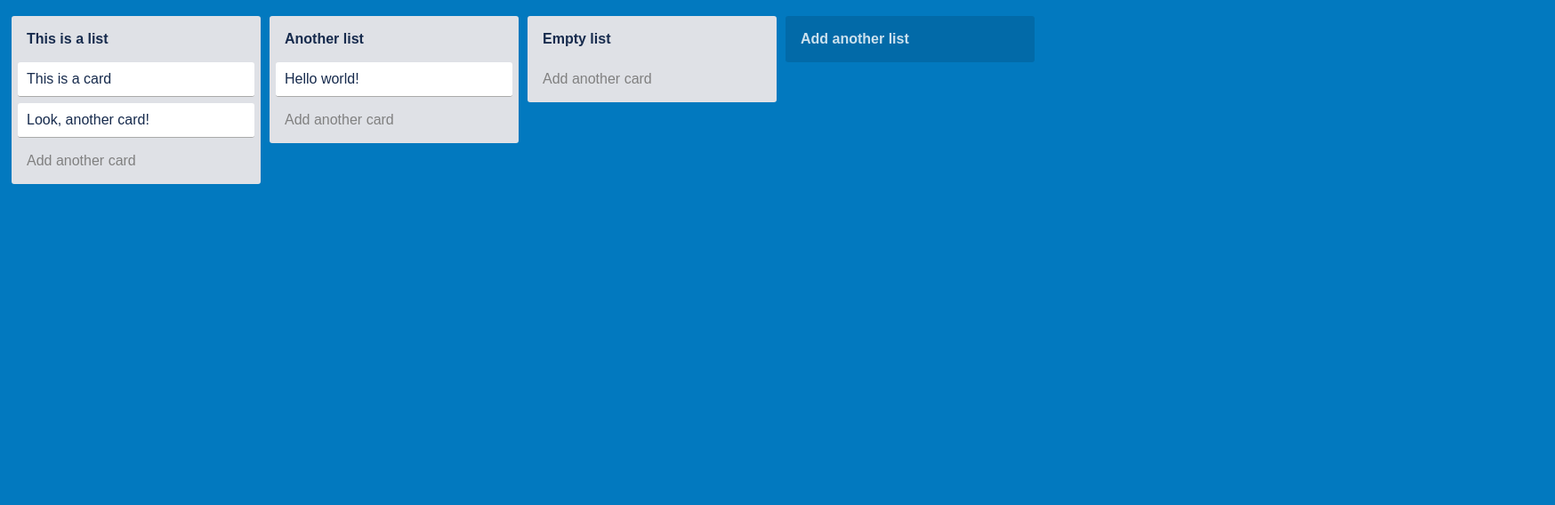
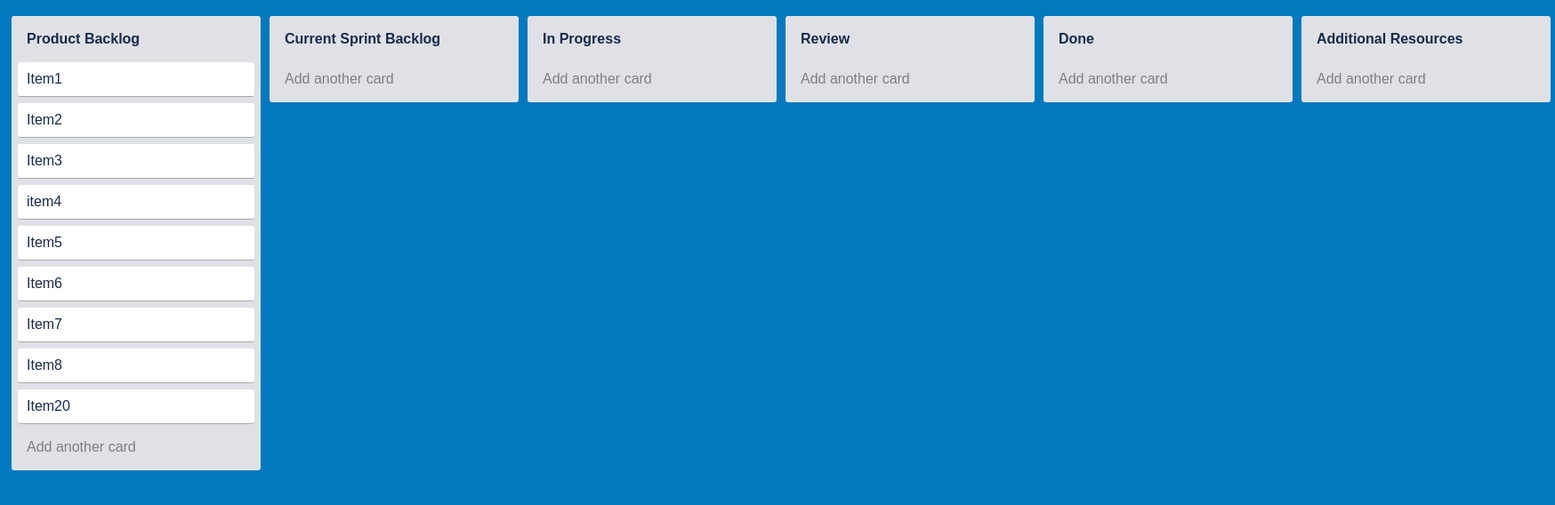
Before and after one commit to RGeorge482/csp-ps_ca3, a plain HTML site: page index.html in a window 1280 px wide. Shown: the whole page at 89% size, 1748 px wide, since content can reach past the window. Drawn offline with nearby package versions, Linux system fonts and the light colour scheme.

Commit message:
Main Structure Board

```diff
--- a/index.html
+++ b/index.html
@@ -8,33 +8,33 @@
 </head>
 <body>
 <!-- partial:index.partial.html -->
-<div id="main">
+  <div id="main">
+    <div class="list" draggable="false">
+      <div class="title removable editable" contenteditable="false" spellcheck="false">Product Backlog</div>
+      <div class="content">
+
+
+      <div class="card removable editable" contenteditable="false" spellcheck="false">Item1</div><div class="card removable editable" contenteditable="false" spellcheck="false">Item2</div><div class="card removable editable" contenteditable="false" spellcheck="false">Item3</div><div class="card removable editable" contenteditable="false" spellcheck="false">item4</div><div class="card removable editable" contenteditable="false" spellcheck="false">Item5</div><div class="card removable editable" contenteditable="false" spellcheck="false">Item6</div><div class="card removable editable" contenteditable="false" spellcheck="false">Item7</div><div class="card removable editable" contenteditable="false" spellcheck="false">Item8</div><div class="card removable editable" contenteditable="false" spellcheck="false">Item20</div></div>
+
+    <div class="add-card editable">Add another card</div></div>
+    <div class="list" draggable="false">
+      <div class="title removable editable" contenteditable="false" spellcheck="false">Current Sprint Backlog</div>
+      <div class="content">
+
+      </div>
+      <div class="add-card editable" contenteditable="false" spellcheck="false">Add another card</div>
+    </div>
+    <div class="list" draggable="false">
+      <div class="title removable editable" contenteditable="false" spellcheck="false">In Progress</div>
+      <div class="content"></div>
+      <div class="add-card editable">Add another card</div>
+    </div>
   <div class="list">
-    <div class="title removable editable">This is a list</div>
-    <div class="content">
-      <div class="card removable editable">This is a card</div>
-      <div class="card removable editable" style="">Look, another card!</div>
-    </div>
-    <div class="add-card editable">Add another card</div>
-  </div>
-  <div class="list">
-    <div class="title removable editable">Another list</div>
-    <div class="content">
-      <div class="card removable editable">Hello world!</div>
-    </div>
-    <div class="add-card editable">Add another card</div>
-  </div>
-  <div class="list">
-    <div class="title removable editable">Empty list</div>
-    <div class="content"></div>
-    <div class="add-card editable">Add another card</div>
-  </div>
-</div>
+    <div class="title removable editable" contenteditable="false" spellcheck="false">Review</div>
+  <div class="content"></div><div class="add-card editable">Add another card</div></div><div class="list"><div class="title removable editable" contenteditable="false" spellcheck="false">Done</div><div class="content"></div><div class="add-card editable">Add another card</div></div><div class="list"><div class="title removable editable" contenteditable="false" spellcheck="false">Additional Resources</div><div class="content"></div><div class="add-card editable">Add another card</div></div></div>
 
-<div class="add-list">
-  <div class="title editable">Add another list</div>
-</div>
-<!-- partial -->
+
+<!--partial-->
   <script src='https://cdn.jsdelivr.net/npm/sortablejs@latest/Sortable.min.js'></script><script  src="./script.js"></script>
 
 </body>
```
